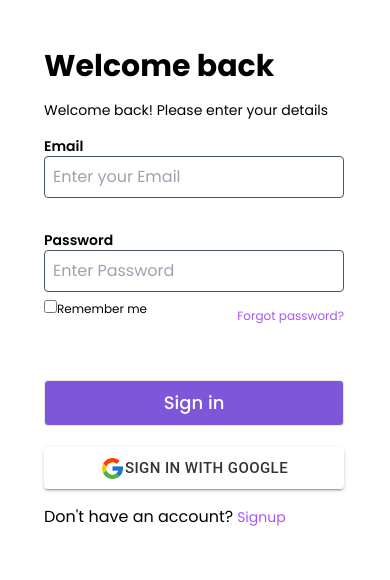
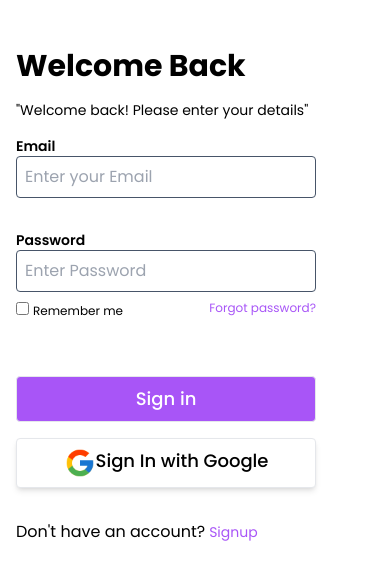
Before and after one commit to amanjaiman1/Product_3D, a React (Vite) app in the folder client/: page /login in a window 390 px wide. Shown: the top 580 px of the page. Built offline with nearby package versions, Linux system fonts and the light colour scheme; a web font is replaced by a local one.

Commit message:
removed material ui

```diff
--- a/client/src/views/auth/SignUp.jsx
+++ b/client/src/views/auth/SignUp.jsx
@@ -1,35 +1,8 @@
-import React, { useState } from "react";
-import {Button, Slide, Fade } from "@mui/material";
+import React from "react";
 import canvas1 from "/src/assets/image/canvas1.gif";
 import faGoogle from "/src/assets/image/google-48.png";
-import { Link } from "react-router-dom";
 
-const Signup = () => {
-  const [name, setName] = useState("");
-  const [email, setEmail] = useState("");
-  const [pswd, setPswd] = useState("");
-  const [mobile, setMobile] = useState("");
-  const [Loading, setLoading] = useState("");
-  const [isSignup, setIsSignup] = useState(true);
-  const [checked, setChecked] = useState(false);
-  const [animation, setanimation] = useState(true);
-
-  const handleChange = () => {
-    setanimation((prev) => !prev);
-  };
-
-  const handleSwitchMode = () => {
-    setIsSignup(!isSignup);
-    setName("");
-    setEmail("");
-    setPswd("");
-  };
-
-  const handleSubmit = (e) => {
-    e.preventDefault();
-    // Perform form submission logic here
-  };
-
+const Signup=()=>{
   return (
     <div
       className="signup-container"
@@ -38,22 +11,15 @@ const Signup = () => {
       }}
     >
       <div className="flex">
-        <Fade
-          direction="left"
-          in={animation}
-          mountOnEnter
-          unmountOnExit
-          timeout={1000}
-        >
           <div className="md:w-1/2 md:p-4 lg:p-6 p-0 ml-[-20px] pt-8 lg:m-0 md:m-0 flex flex-col ">
-            <div className="login-section md:p-16 sm:p-8 p-0 lg:pl-36">
+            <div className="md:p-16 sm:p-8 p-0 lg:pl-36">
             <h2 className="text-3xl mb-4 font-bold">
-              {isSignup ? "Sign up" : "Welcome Back"}
+             Sign up
             </h2>
             <h4 className="mb-4 md:w-[400px] md:text-lg w-[300px] text-sm">
-              {isSignup ? "Please enter your details" : "Enter your details"}
+              Please enter your details
             </h4>
-            <form onSubmit={handleSubmit}>
+            <form >
 
                 {/* ------------------Inputs-------------------------------- */}
 
@@ -64,8 +30,6 @@ const Signup = () => {
                   label="Name"
                   placeholder="Enter your Name"
                   type="name"
-                  value={name}
-                  onChange={(e) => setName(e.target.value)}
                 />
               </div>
 
@@ -76,8 +40,6 @@ const Signup = () => {
                   label="Email"
                   placeholder="Enter your Email"
                   type="email"
-                  value={email}
-                  onChange={(e) => setEmail(e.target.value)}
                 />
               </div>
 
@@ -91,85 +53,66 @@ const Signup = () => {
                 />
               </div>
               <div className="md:w-[400px] w-[300px] text-sm flex flex-inline justify-between mt-2">
+                <div>
                 <label
                   htmlFor="rememberMe"
                   className="bg-transparent w-[150px] text-xs md:text-sm"
                 >
                   <input
-                    className="mr-0"
+                      className="mr-1"
                       type="checkbox"
                       id="rememberMe"
-                    checked={checked}
-                    onChange={() => {
-                      setChecked(!checked);
-                    }}
                     />
                     Remember me
                   </label>
-                <a className="md:w-[150px] md:text-sm text-xs text-purple-500 cursor-pointer mt-2">
+                </div>
+                  <a className="md:w-[150px] md:text-sm text-xs text-purple-500 cursor-pointer">
                     Forgot password?
                   </a>
                 </div>
 
+
                     {/* ---------------------Signup buttons------------------------ */}
 
-              <div className="google-button-container mt-10">
+              <div className="mt-10">
               <button
-                className="md:w-[400px] w-[300px] text-center text-lg font-medium mb-4 p-2 border rounded"
-                // color="success"
-                style={{
-                  backgroundColor: "#7E56DA",
-                  color: "white",
-                }}
+                className="md:w-[400px] w-[300px] text-center bg-purple-500 text-white text-lg font-medium mb-4 p-2 border rounded"
                 type="submit"
               >
-                {isSignup ? "Sign up" : "Sign in"}
+                Sign up
               </button>
-                <Button
-                  variant="contained"
-                  size="large"
-                  className="md:w-[400px] w-[300px] text-center text-lg font-medium mt-4 p-2 border rounded"
-                  style={{
-                    background: "#fff",
-                    color: "#333",
-                    border:"1px gray",
-                    marginTop:"5px"
-                  }}
+                <button
+                  className="md:w-[400px] w-[300px] bg-white text-black shadow-md text-center text-lg font-medium mb-4 p-2 border rounded"
+
+                  type="submit"
                 >
-                  <img src={faGoogle} alt="google-Icon" style={{width:"25px"}}/>
-                  <span>
-                    {isSignup ? "Sign Up with Google" : "Sign in with Google"}
-                  </span>
-                </Button>
+                  <div className="flex justify-center">
+                  <img src={faGoogle} alt="google-Icon" className="w-[25px]"/>
+
+                 Sign Up with Google
+
+                  </div>
+
+                </button>
               </div>
             </form>
             <div className="google-button-container">
             <p className="mt-4 md:w-[400px] w-[300px]">
-              {isSignup ? "Already have an account?" : "Don't have an account?"}
-              <button onClick={handleSwitchMode} className="ml-1 text-purple-500">
-                {isSignup ? "Login" : "Signup"}
+             Already have an account?
+              <button className="ml-1 text-purple-500">
+                Login
               </button>
             </p>
             </div>
           </div>
           </div>
-        </Fade>
-        <Slide
-          direction="left"
-          in={animation}
-          mountOnEnter
-          unmountOnExit
-          timeout={700}
-        >
 
                   {/* ----------------------Right side Image-------------------------------- */}
 
-          <div className="Right-panel hidden md:flex md:w-1/2 flex-grow">
-          <div className="slide-image-container">
-            <img src={canvas1} alt="canvas image"  className="md:w-[600px] h-[500px] lg:pr-24"/>
+
+          <div className="hidden md:block">
+            <img src={canvas1} alt="canvas image"  className="pt-40 h-auto w-auto"/>
           </div>
-          </div>
-        </Slide>
       </div>
     </div>
   );
--- a/client/src/views/auth/login/LoginPage.jsx
+++ b/client/src/views/auth/login/LoginPage.jsx
@@ -1,61 +1,24 @@
-import React, { useState } from "react";
-import {Button, Slide, Fade } from "@mui/material";
+import React from "react";
 import canvas1 from "/src/assets/image/canvas1.gif";
 import faGoogle from "/src/assets/image/google-48.png";
-import { Link } from "react-router-dom";
 import "./login.css";
 
 const Login = () => {
-  const [email, setEmail] = useState("");
-  const [pswd, setPswd] = useState("");
-  const [mobile, setMobile] = useState("");
-  const [Loading, setLoading] = useState("");
-  const [isLogin, setIsLogin] = useState(true);
-  const [checked, setChecked] = useState(false);
-  const [animation, setanimation] = useState(true);
-
-  const handleChange = () => {
-    setanimation((prev) => !prev);
-  };
-
-  const handleSwitchMode = () => {
-    setIsLogin(!isLogin);
-    setEmail("");
-    setPswd("");
-  };
-
-  const handleSubmit = (e) => {
-    e.preventDefault();
-    // Perform form submission logic here
-  };
 
   return (
-    <div
-      className="login-container"
-      style={{
-        overflowX: "hidden",
-      }}
-    >
-      <div className="login-page flex">
-        <Fade
-          direction="left"
-          in={animation}
-          mountOnEnter
-          unmountOnExit
-          timeout={1000}
-        >
-          <div className="md:w-1/2 md:p-8 flex flex-col ml-[-20px] mt-4">
-            <div className="login-section m:p-16 sm:p-8 p-0 lg:pl-36 md:w-1/2 md:p-4 lg:p-16 pt-8 lg:m-0 md:m-0 flex flex-col ">
+      <div className="flex">
+          <div className="md:w-1/2 md:p-8 flex flex-col mt-4 m-4">
+            <div className="md:p-16 sm:p-8 p-0 lg:pl-36 lg:m-4 md:w-1/2 lg:p-16 pt-8 md:m-0 flex flex-col ">
               <h2 className="text-3xl mb-4 font-bold">
-                {isLogin ? "Welcome back" : "Sign up"}
+                Welcome Back
               </h2>
               <h4 className="mb-4 md:w-[400px] md:text-lg w-[300px] text-sm">
-                {isLogin ? "Welcome back! Please enter your details" : ""}
+                "Welcome back! Please enter your details"
               </h4>
 
               {/* ------------------Inputs-------------------------- */}
 
-              <form onSubmit={handleSubmit}>
+              <form>
                 <div className="flex flex-col mb-4">
                   <p className="font-semibold md:w-[400px] md:text-lg w-[300px] text-sm">Email</p>
                   <input
@@ -63,8 +26,6 @@ const Login = () => {
                     label="Email"
                     placeholder="Enter your Email"
                     type="email"
-                    value={email}
-                    onChange={(e) => setEmail(e.target.value)}
                   />
                 </div>
 
@@ -77,36 +38,21 @@ const Login = () => {
                     type="password"
                   />
                 </div>
-                {!isLogin && (
-                  <div className="flex flex-col mb-4">
-                    <p className="font-semibold md:w-[400px] md:text-lg w-[300px] text-sm">Password</p>
-                    <input
-                      className="md:w-[400px] w-[300px] border border-slate-600 rounded p-2"
-                      label="Password"
-                      placeholder="Enter Password"
-                      type="password"
-                      value={pswd}
-                      onChange={(e) => setPswd(e.target.value)}
-                    />
-                  </div>
-                )}
                 <div className="md:w-[400px] w-[300px] text-sm flex flex-inline justify-between mt-2">
+                  <div>
                   <label
                     htmlFor="rememberMe"
                     className="bg-transparent w-[150px] text-xs md:text-sm"
                   >
                     <input
-                      className="mr-0"
+                      className="mr-1"
                       type="checkbox"
                       id="rememberMe"
-                      checked={checked}
-                      onChange={() => {
-                        setChecked(!checked);
-                      }}
                     />
                     Remember me
                   </label>
-                  <a className="md:w-[150px] md:text-sm text-xs text-purple-500 cursor-pointer mt-2">
+                  </div>
+                  <a className="md:w-[150px] md:text-sm text-xs text-purple-500 cursor-pointer">
                     Forgot password?
                   </a>
                 </div>
@@ -115,63 +61,41 @@ const Login = () => {
 
                 <div className="google-button-container">
                   <button
-                    className="md:w-[400px] w-[300px] text-center text-lg font-medium mt-14 mb-4 p-2 border rounded"
-                    // color="success"
-                    style={{
-                      backgroundColor: "#7E56DA",
-                      color: "white",
-                    }}
+                    className="md:w-[400px] w-[300px] text-center text-lg font-medium mt-14 mb-4 p-2 border rounded bg-purple-500 text-white"
                     type="submit"
                   >
-                    {isLogin ? "Sign in" : "Sign up"}
+                    Sign in
                   </button>
-                  <Button
-                    variant="contained"
-                    size="large"
-                    className="md:w-[400px] w-[300px] text-center text-lg font-medium mt-4 p-2 border rounded"
-                    style={{
-                      background: "#fff",
-                      color: "#333",
-                      border: "1px gray",
-                      marginTop: "5px"
-                    }}
+                  <button
+                    className="md:w-[400px] w-[300px] shadow-md text-center text-lg font-medium mb-4 p-2 border rounded bg-white text-black"
+                    type="submit"
                   >
-                    <img src={faGoogle} alt="google-Icon" style={{ width: "25px" }} />
-                    <span>
-                      {isLogin ? "Sign In with Google" : "sign Up with Google"}
-                    </span>
-                  </Button>
+
+
+                    <div className="flex justify-center"><img src={faGoogle} alt="google-Icon" className="w-8" />
+
+                   Sign In with Google
+                   </div>
+                    </button>
                 </div>
               </form>
-              <div className="google-button-container">
+              <div className="">
                 <p className="mt-4 md:w-[400px] w-[300px]">
-                  {isLogin ? "Don't have an account?" : "Already have an account?"}
-                  <button onClick={handleSwitchMode} className="ml-1 text-purple-500">
-                    {isLogin ? "Signup" : "Login"}
+                  Don't have an account?
+                  <button className="ml-1 text-purple-500">
+                    Signup
                   </button>
                 </p>
               </div>
             </div>
           </div>
-        </Fade>
-        <Slide
-          direction="left"
-          in={animation}
-          mountOnEnter
-          unmountOnExit
-          timeout={700}
-        >
 
           {/* -------------------Right Side Image------------------ */}
 
-          <div className="Right-panel hidden md:flex md:w-1/2 flex-grow">
-            <div className="slide-image-container">
-              <img src={canvas1} alt="canvas image" className="w-[600px] h-[500px] lg:pr-24" />
-            </div>
+          <div className="hidden md:block ">
+              <img src={canvas1} alt="canvas image" className="pt-40 h-auto w-auto" />
           </div>
-        </Slide>
       </div>
-    </div>
   );
 };
 
```
Lines whose indentation alone changed are shown as unchanged.
